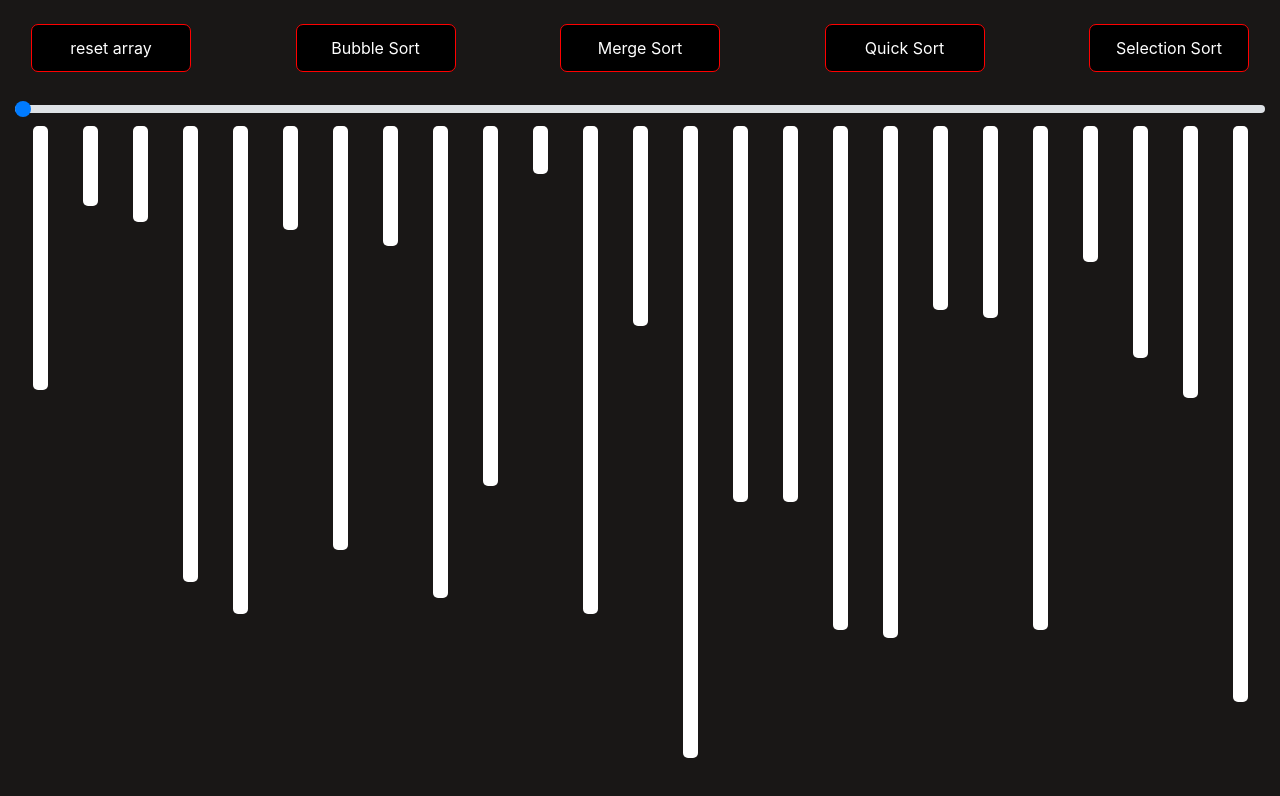
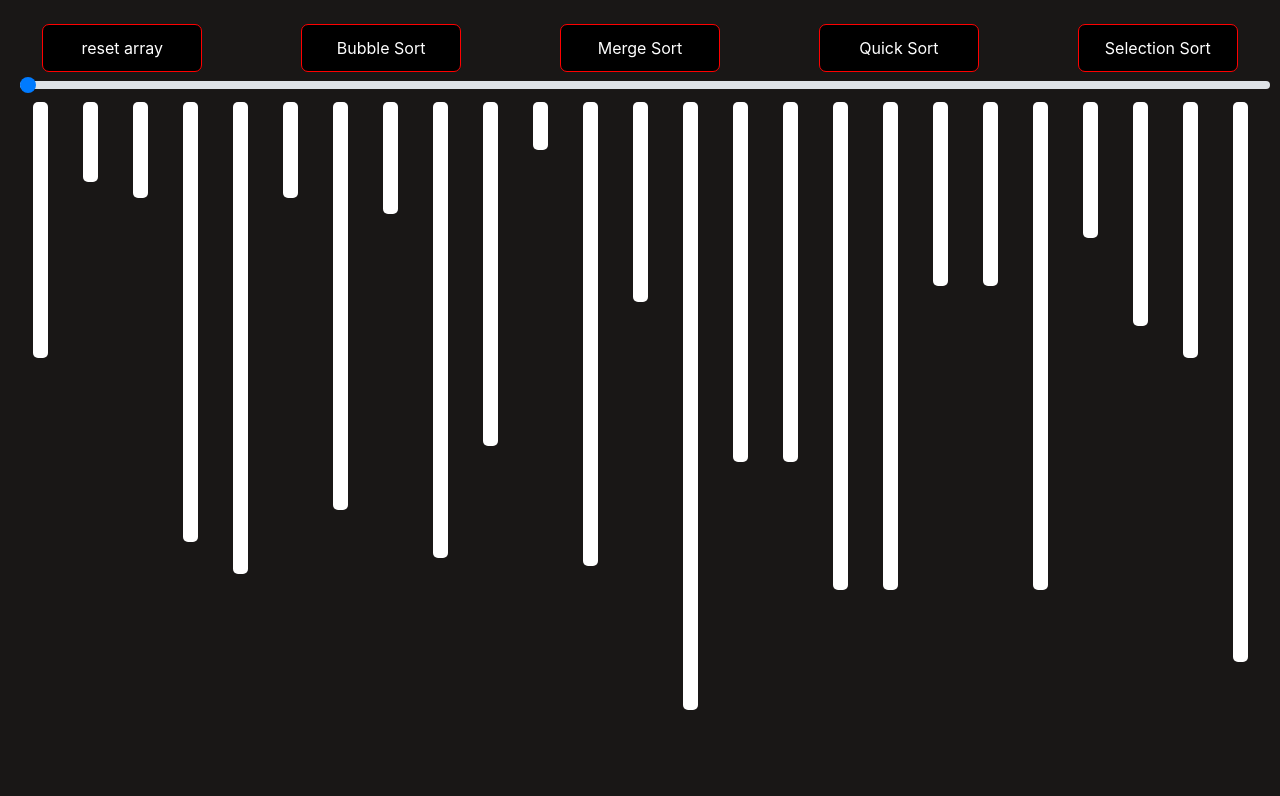
Before and after one commit to prayagcbose/sortingVisualizer, a React (Create React App) app: page / in a window 1280 px wide. Shown: the top 796 px of the page. Built offline with nearby package versions, Linux system fonts and the light colour scheme.

Commit message:
css change

```diff
--- a/src/components/Main/Main.css
+++ b/src/components/Main/Main.css
@@ -16,7 +16,7 @@
 	justify-content: space-between;
 	white-space: nowrap;
 	overflow: auto;
-	margin: 1.5rem auto;
+	margin: 1.5rem 0.7rem auto;
 }
 
 .outerBtn ::-webkit-scrollbar {
@@ -41,5 +41,5 @@
 }
 
 .range {
-	margin: 0.1rem auto;
+	margin: 0.1rem 0.3rem auto;
 }
--- a/src/components/Main/Main.jsx
+++ b/src/components/Main/Main.jsx
@@ -21,7 +21,7 @@ function Main() {
 		let array = [];
 		let random;
 		for (let i = 0; i < numberOfLines; i++) {
-			random = getRandomInt(5, 80);
+			random = getRandomInt(5, 77);
 			array.push(random);
 		}
 		setArray(array);
@@ -65,6 +65,7 @@ function Main() {
 	//selection sort
 
 	const selectionSort = () => {
+		setRunning(true);
 		const { animations } = SelectionSort([...array]);
 		const lines = document.getElementsByClassName("line");
 		for (let i in animations) {
@@ -87,6 +88,9 @@ function Main() {
 						lineStyle1.height = `${hgt1}vh`;
 						lineStyle2.height = `${hgt2}vh`;
 					}
+				}
+				if (i == animations.length - 1) {
+					setRunning(false);
 				}
 			}, i * timeDelayOfAnimation * 2);
 		}
```
